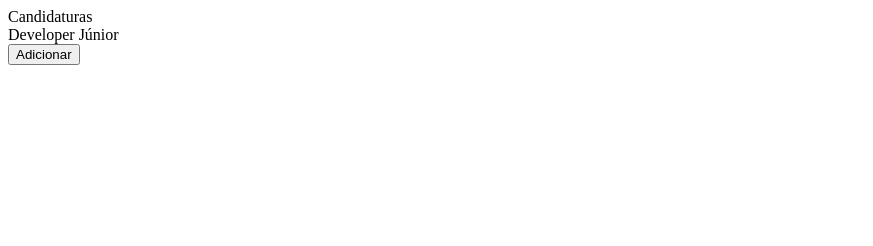
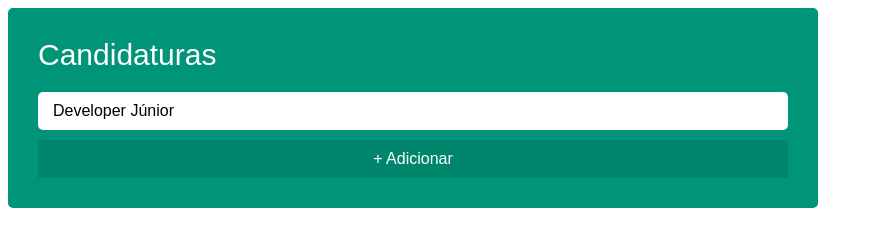
Before and after one commit to JvFern4ndes/localStorage-kanban, a plain HTML site: page index.html in a window 1280 px wide. Shown: the whole page, without its empty margins (0-873 px from the left). Drawn offline with Linux system fonts and the light colour scheme.

Commit message:
feat: create kanban styles

```diff
--- a/css/main.css
+++ b/css/main.css
@@ -0,0 +1,58 @@
+.kanban {
+  display: flex;
+  padding: 30px;
+  width: 750px;
+  background: #009578;
+  border-radius: 5px;
+}
+
+.kanban * {
+  font-family: sans-serif;
+}
+
+/* Isto aqui fará com que cada coluna tenha uma largura igual */
+.kanban__column {
+  flex: 1;
+}
+
+/* Aqui estamos dizendo básicamente que cada coluna que não é a última, vai ser receber estas estilizações */
+.kanban__column:not(:last-child) {
+  margin-right: 30px;
+}
+
+.kanban__column-title {
+  margin-bottom: 20px;
+  font-size: 30px;
+  color: #FFF;
+  user-select: none;
+}
+
+.kanban__item-input {
+  padding: 10px 15px;
+  box-sizing: border-box;
+  background: #FFF;
+  border-radius: 5px;
+  cursor: pointer;
+}
+
+/* Aqui estamos dizendo básicamente que quando um usuário arrasta um card sobre a dropzone, então precisamos alterar a altura e a cor do plano de fundo, para indicar que ele realmente pode soltar aqui; */
+.kanban__dropzone {
+  height: 10px;
+  transition: background 0.15s, height 0.15s;
+}
+
+.kanban__dropzone--active {
+  height: 20px;
+  background: rgba(0, 0, 0, 0.25);
+}
+
+.kanban__add-item {
+  width: 100%;
+  padding: 10px 0;
+  font-size: 16px;
+  color: #FFF;
+  background: rgba(0, 0, 0, 0.1);
+  border: none;
+  border: 5px;
+  cursor: pointer;
+}
--- a/index.html
+++ b/index.html
@@ -5,7 +5,7 @@
   <meta http-equiv="X-UA-Compatible" content="IE=edge">
   <meta name="viewport" content="width=device-width, initial-scale=1.0">
   <title>Kanban Board</title>
-  <link rel="stylsheet" href="css/main.css">
+  <link rel="stylesheet" href="css/main.css">
 </head>
 <body>
   <!-- este vai ser o container principal para o quadro kanban -->
@@ -23,7 +23,7 @@
         <div class="kanban__dropzone"></div>
       </div>
       <!-- este será o botão responsável por adicionar um card à lista; -->
-      <button class="kanban__add-item" type="button">Adicionar</button>
+      <button class="kanban__add-item" type="button">+ Adicionar</button>
     </div>
   </div>
   <!-- o type="module" é muito importante para o uso da sintaxe de importação e exportação es6 -->
```
